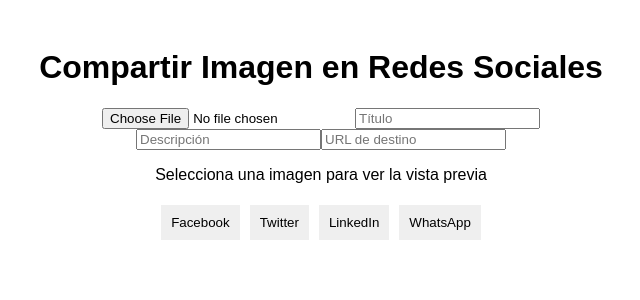
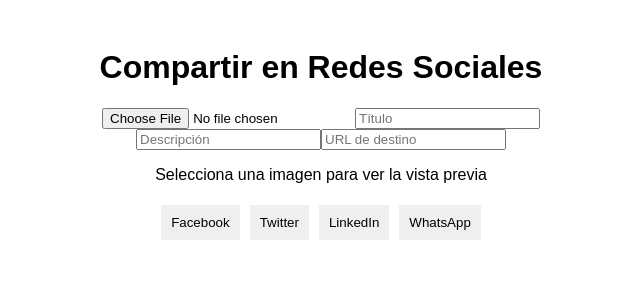
Before and after one commit to X-BATMAN-X/electron-social-share-next, a Next.js app: page / in a window 1280 px wide. Shown: the top 300 px of the page, without its empty margins (319-959 px from the left). Built offline with nearby package versions, Linux system fonts and the light colour scheme.

Commit message:
Update title in page.js

```diff
--- a/app/page.js
+++ b/app/page.js
@@ -84,7 +84,7 @@
 
   return (
     <div className="container">
-      <h1>Compartir Imagen en Redes Sociales</h1>
+      <h1>Compartir en Redes Sociales</h1>
 
       <input
         type="file"
```
